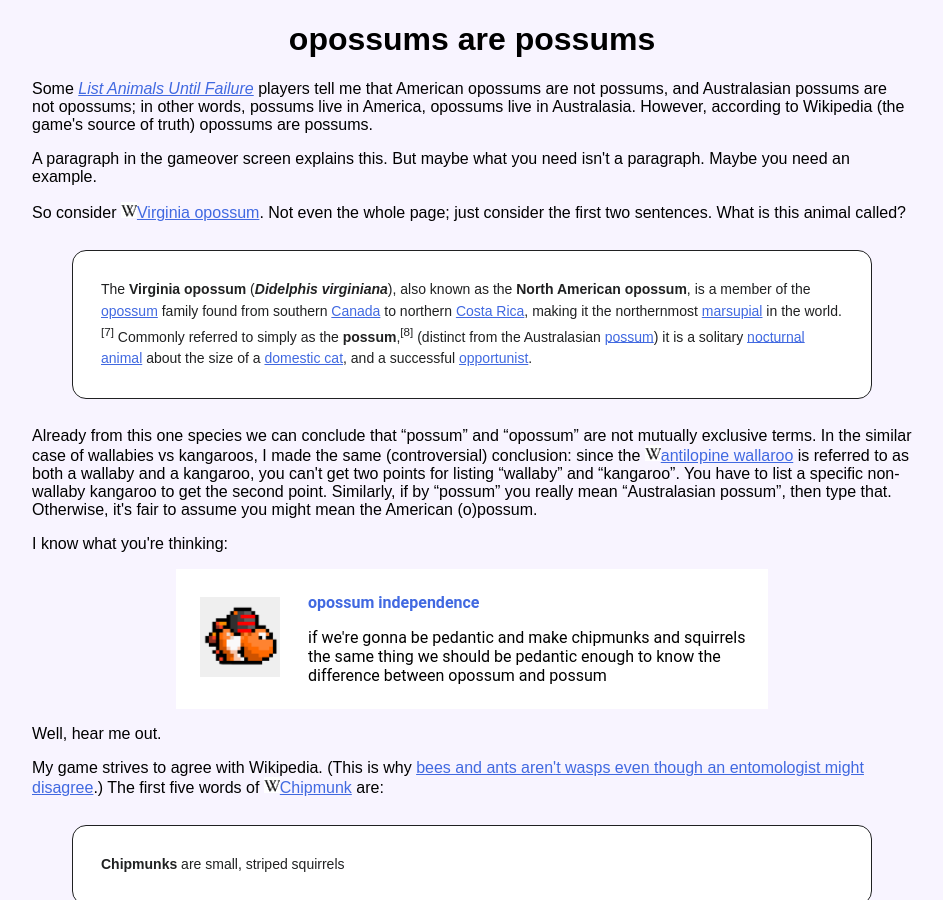
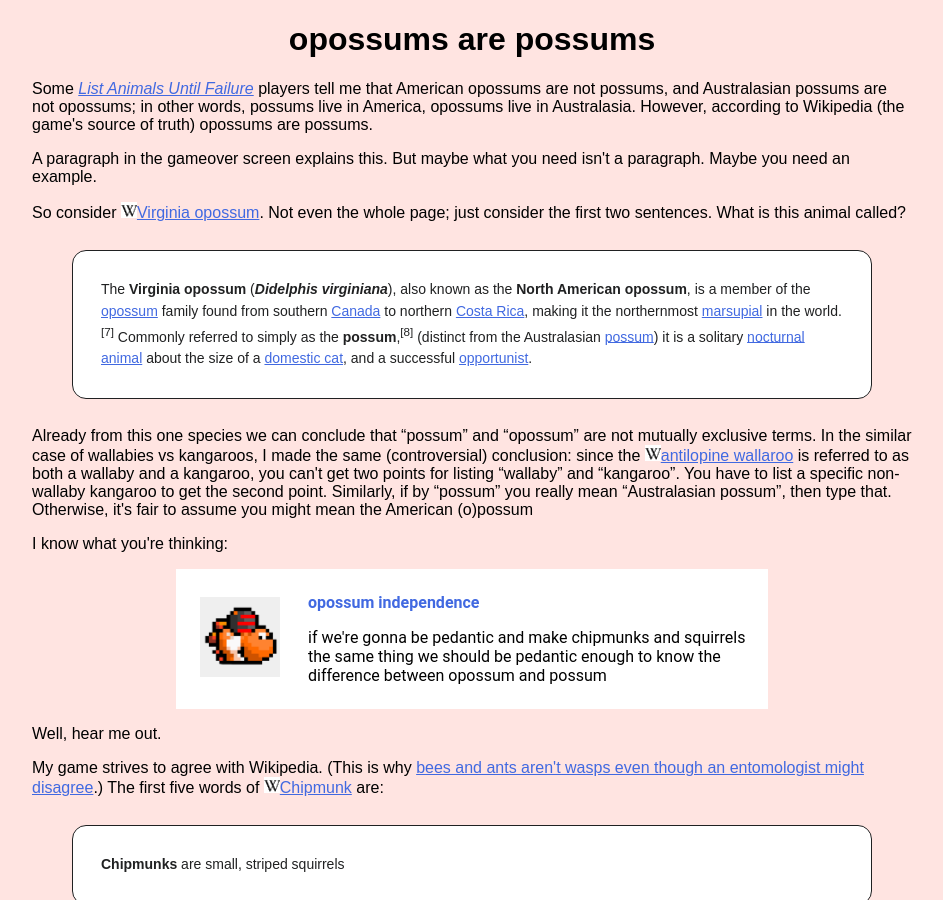
Before and after one commit to Roachbones/Roachbones.github.io, a Jekyll site: the page built from drafts/poss.html, in a window 1280 px wide and 900 px high. Shown: the whole window, without its empty margins (168-1111 px from the left). Built offline with Jekyll 4.4.1, drawn with Linux system fonts in a browser that asks for light colours; some web fonts are replaced; some of the changed text lies outside the part shown.

Commit message:
Possum draft edits, minor

```diff
--- a/drafts/poss.html
+++ b/drafts/poss.html
@@ -59,10 +59,6 @@
     }
 ---
 
-
-<link rel=stylesheet type=text/css href=https://rose.systems/style.css>
-
-
 <p>Some <a href=https://rose.systems/animalist><i>List Animals Until Failure</i></a> players tell me that American opossums are not possums, and Australasian possums are not opossums; in other words, possums live in America, opossums live in Australasia. However, according to Wikipedia (the game's source of truth) opossums are possums.
 
 <p>A paragraph in the gameover screen explains this. But maybe what you need isn't a paragraph. Maybe you need an example.
@@ -74,12 +70,12 @@
     </p>
 </blockquote>
 
-<p>Already from this one species we can conclude that “possum” and “opossum” are not mutually exclusive terms. In the similar case of wallabies vs kangaroos, I made the same (controversial) conclusion: since the <a href=https://en.wikipedia.org/wiki/Antilopine_kangaroo>antilopine wallaroo</a> is referred to as both a wallaby and a kangaroo, you can't get two points for listing “wallaby” and “kangaroo”. You have to list a specific non-wallaby kangaroo to get the second point. Similarly, if by “possum” you really mean “Australasian possum”, then type that. Otherwise, it's fair to assume you might mean the American (o)possum.
+<p>Already from this one species we can conclude that “possum” and “opossum” are not mutually exclusive terms. In the similar case of wallabies vs kangaroos, I made the same (controversial) conclusion: since the <a href=https://en.wikipedia.org/wiki/Antilopine_kangaroo>antilopine wallaroo</a> is referred to as both a wallaby and a kangaroo, you can't get two points for listing “wallaby” and “kangaroo”. You have to list a specific non-wallaby kangaroo to get the second point. Similarly, if by “possum” you really mean “Australasian possum”, then type that. Otherwise, it's fair to assume you might mean the American (o)possum
 
 <p>I know what you're thinking:
 <blockquote id=tj-henry-yoshi>
     <div>
-        <img src=/post_assets/TJ_Henry_Yoshi.webp alt="TJ Henry Yoshi icon" width=80 height=80 title="this is a reference to pannenkoek's SM64 - Watch for Rolling Rocks - 0.5x A Presses (Commentated) [OUTDATED].">
+        <img src=/post_assets/TJ_Henry_Yoshi.webp alt="TJ Henry Yoshi icon" width=80 height=80 title="This is a reference to pannenkoek's SM64 - Watch for Rolling Rocks - 0.5x A Presses (Commentated) [OUTDATED].">
     </div>
     <div>
         <p><a href="https://guestbook.rose.systems/#opossum independence2026-04-13T17:57"><b>opossum independence</b></a></p>
@@ -120,4 +116,3 @@
 <!-- https://en.wikipedia.org/wiki/Opossum#Etymology -->
 
 <p>For all I know, there could be a strong case against all this, and Wikipedia's statements could stem from Americentrist bias. But <i>List Animals Until Failure</i> is based on Wikipedia. If you have a strong argument that opossums aren't possums, then by all means <a href=https://rose.systems/contact>email me</a> to argue, but more importantly, update Wikipedia. If Wikipedia stops claiming that opossums are called possums, then I'll update my game. <i>List Animals Until Failure</i> has always been a bit of a ploy to get people to update Wikipedia and Wikidata.
-<!--
```
